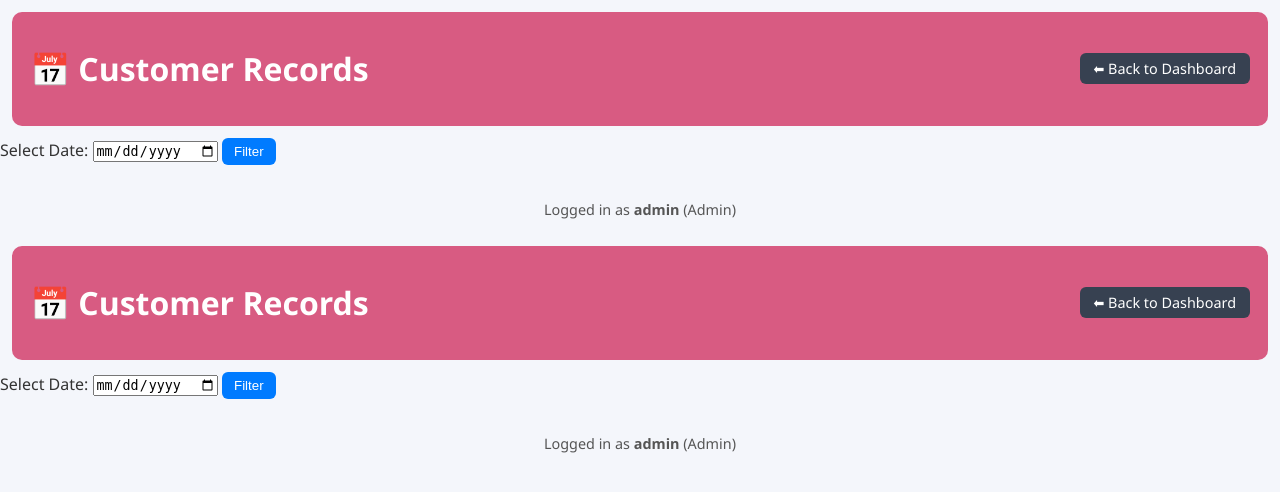
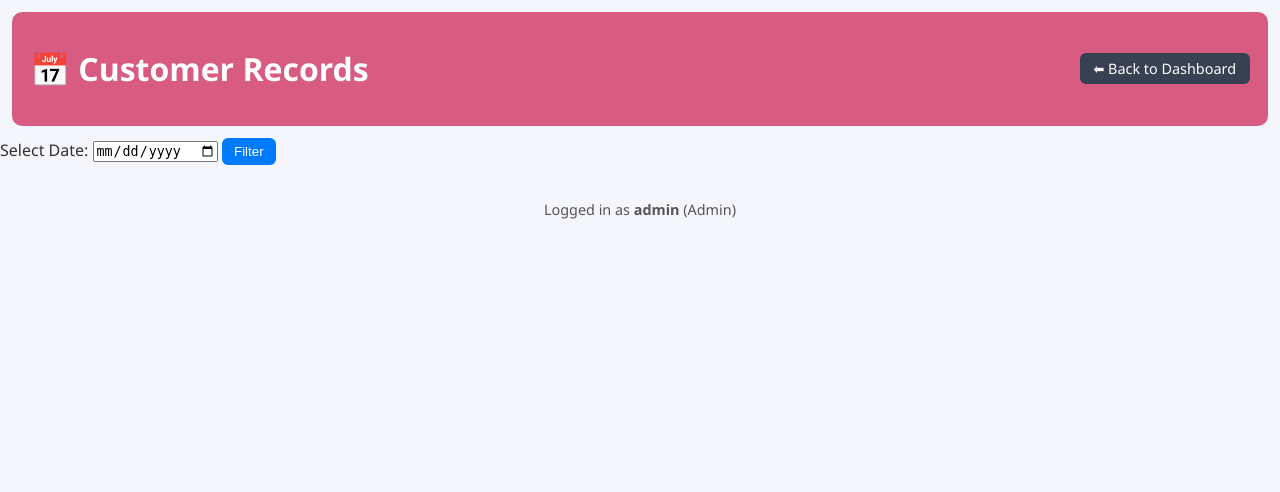
Before and after one commit to vistalemay-gif/zephyr-cms, a Flask app: page /customer_records in a window 1280 px wide. Shown: the top 492 px of the page. Run offline with Flask 3, Linux system fonts and the light colour scheme; a user stored in the database is signed in.

Commit message:
Update customer_records.html

```diff
--- a/templates/customer_records.html
+++ b/templates/customer_records.html
@@ -62,65 +62,3 @@
 
 </body>
 </html>
-<html lang="en">
-<head>
-<meta charset="UTF-8">
-<title>Customer Records</title>
-<meta name="viewport" content="width=device-width, initial-scale=1.0">
-<link rel="stylesheet" href="{{ url_for('static', filename='style.css') }}">
-</head>
-<body>
-
-<header class="header">
-  <h1>📅 Customer Records</h1>
-  <div class="dashboard-actions">
-    <a href="{{ url_for('dashboard') }}">⬅ Back to Dashboard</a>
-  </div>
-</header>
-
-<section class="dashboard-section">
-  <form method="POST" style="margin-bottom:20px;">
-    <label for="date">Select Date:</label>
-    <input type="date" name="date" required value="{{ selected_date }}">
-    <button type="submit" style="background:#007bff;color:white;padding:6px 12px;border-radius:6px;">Filter</button>
-  </form>
-
-  {% if selected_date %}
-    <h2>Records for {{ selected_date }}</h2>
-    {% if records %}
-      <table class="customer-table">
-        <thead>
-          <tr>
-            <th>Name</th>
-            <th>Orders</th>
-            <th>Amount</th>
-            <th>Visit Date</th>
-            <th>Visits</th>
-            <th>Category</th>
-          </tr>
-        </thead>
-        <tbody>
-          {% for r in records %}
-          <tr>
-            <td>{{ r.name }}</td>
-            <td>{{ r.order_name }}</td>
-            <td>₱{{ "%.2f"|format(r.amount) }}</td>
-            <td>{{ r.visit_date }}</td>
-            <td>{{ r.visit_count }}</td>
-            <td>{{ r.category }}</td>
-          </tr>
-          {% endfor %}
-        </tbody>
-      </table>
-    {% else %}
-      <p>No records found for this date.</p>
-    {% endif %}
-  {% endif %}
-</section>
-
-<footer class="footer">
-  Logged in as <strong>{{ session.get('user') }}</strong> ({{ session.get('role') | capitalize }})
-</footer>
-
-</body>
-</html>
```
